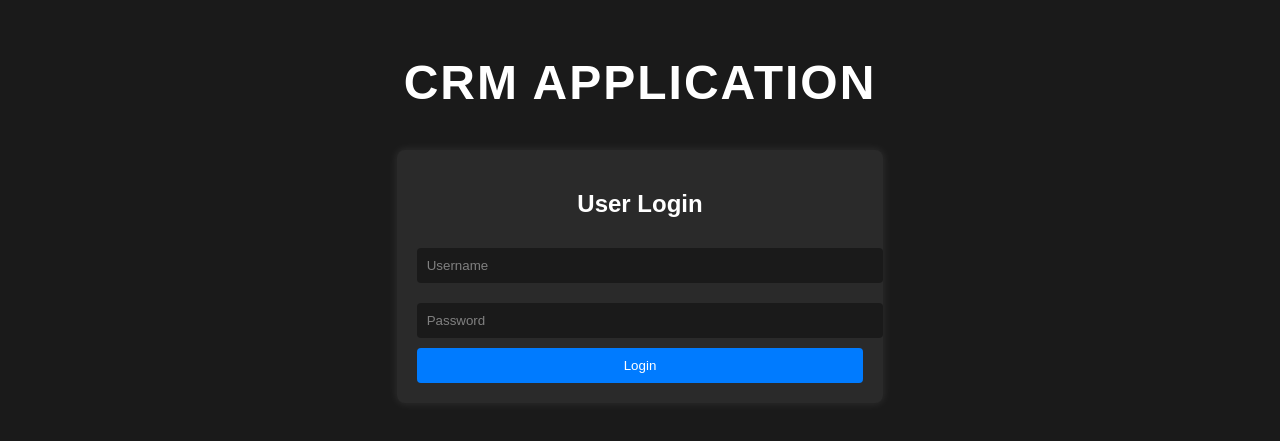
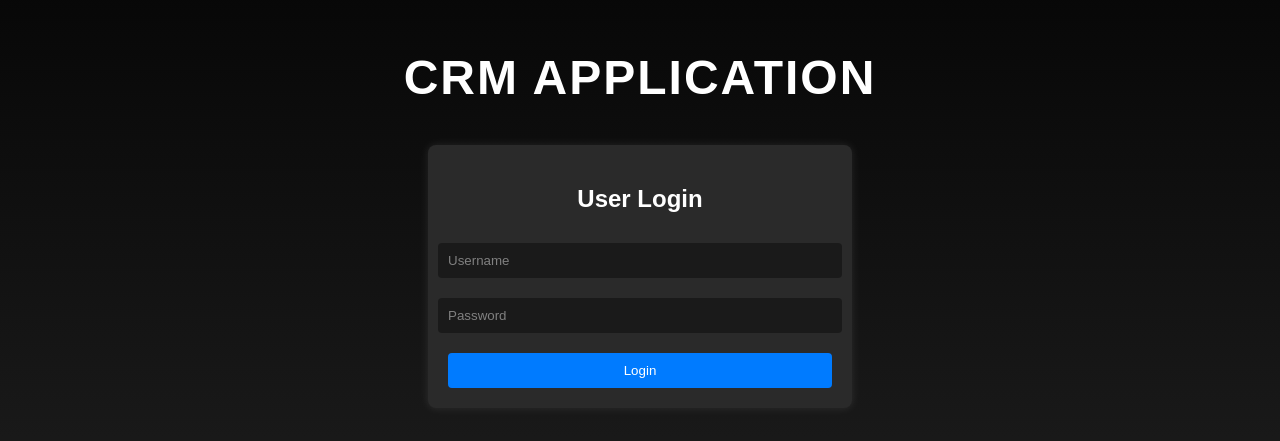
Before and after one commit to JZYNX/Elevate., a React (Create React App) app in the folder crm/: page / in a window 1280 px wide. Shown: the part 187-628 px from the top of the page. Built offline with nearby package versions, Linux system fonts and the light colour scheme.

Commit message:
minor changes

```diff
--- a/crm/src/App.css
+++ b/crm/src/App.css
@@ -1,6 +1,7 @@
 body {
   margin: 0;
   font-family: Arial, sans-serif;
+  background: linear-gradient(to bottom, #000000, #202020);
 }
 
 .login-container {
@@ -9,7 +10,6 @@ body {
   align-items: center;
   justify-content: center;
   height: 100vh;
-  background-color: #1a1a1a;
 }
 
 .app-title {
@@ -21,11 +21,16 @@ body {
 }
 
 .login-form {
+  display: flex;
+  flex-direction: column;
+  align-items: center;
+  width: 30%;
   background-color: #2a2a2a;
   padding: 20px;
   border-radius: 8px;
   box-shadow: 0px 0px 10px rgba(255, 255, 255, 0.1);
   text-align: center;
+  margin: 0 auto;
 }
 
 .login-header {
@@ -48,6 +53,11 @@ input::placeholder {
   color: #808080;
 }
 
+/* Add margin to create space between password input and login button */
+input[type="password"] {
+  margin-bottom: 20px;
+}
+
 button {
   width: 100%;
   padding: 10px;
--- a/crm/src/App.js
+++ b/crm/src/App.js
@@ -15,7 +15,7 @@ function App() {
 
   return (
     <div className="login-container">
-      <h1 className="app-title"> CRM Application</h1>
+      <h1 className="app-title">CRM Application</h1>
       <div className="login-form">
         <h2 className="login-header">User Login</h2>
         <input
```
